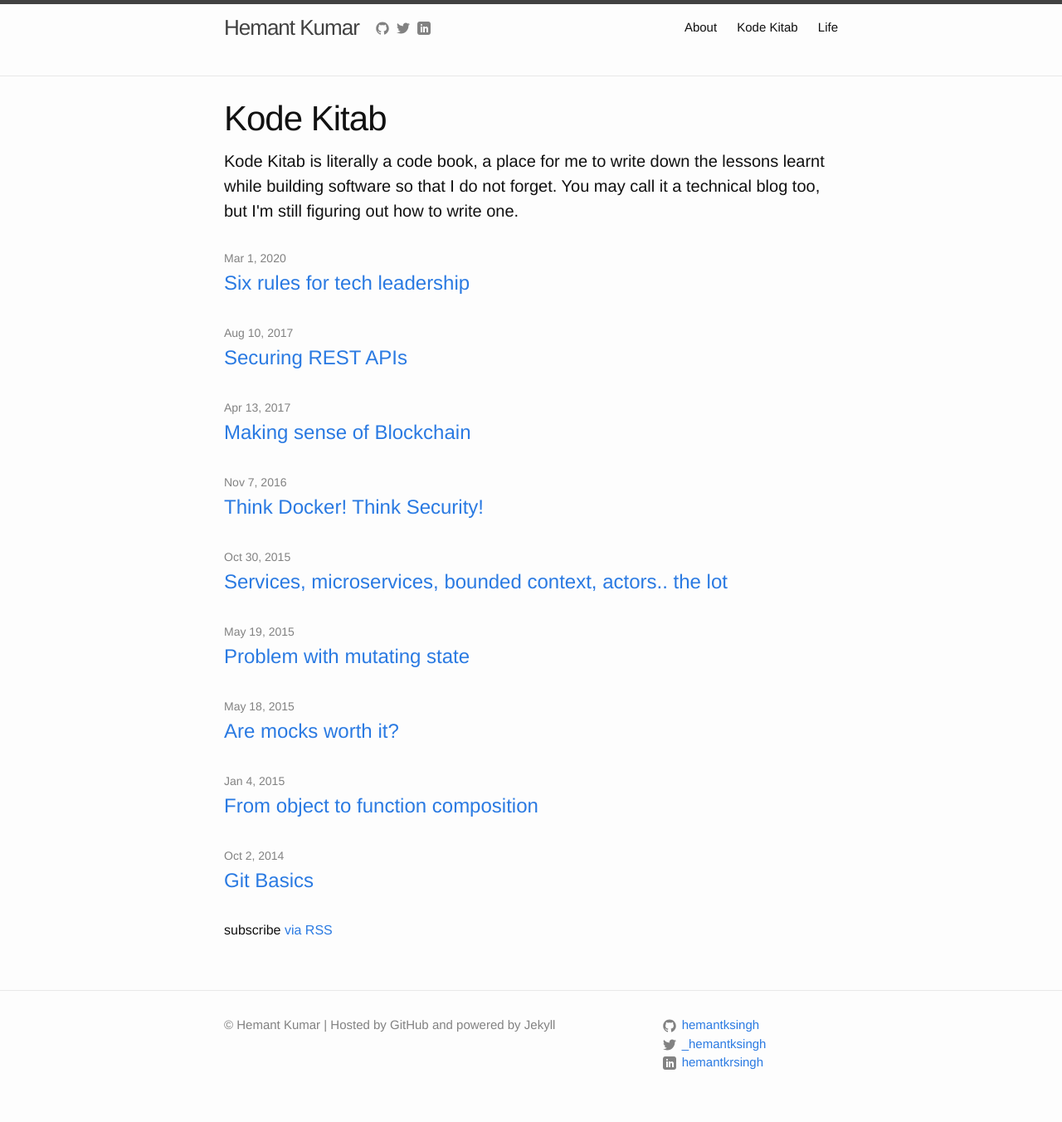
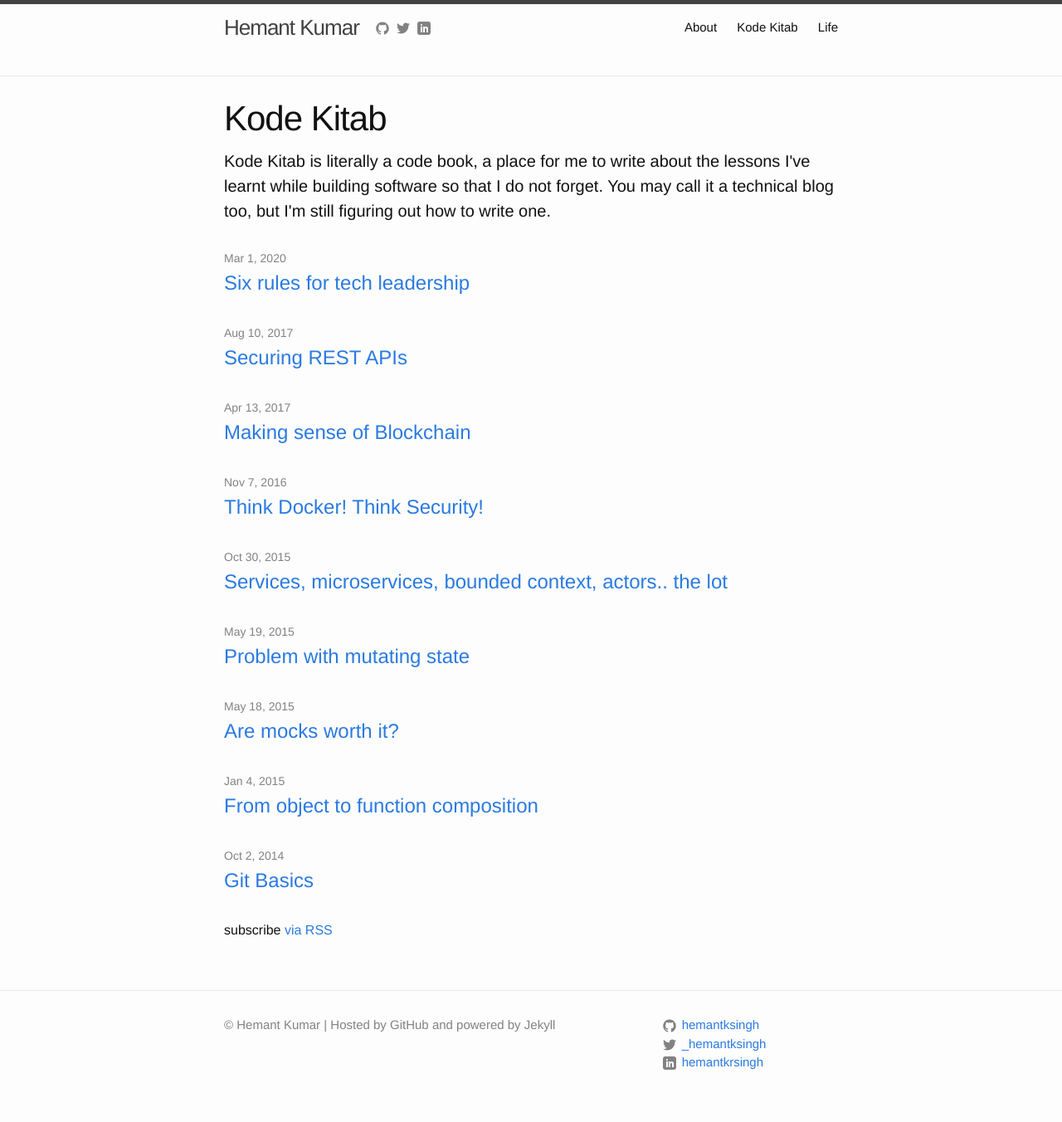
Before and after one commit to hemantksingh/hemantksingh.github.io, a Jekyll site: the page built from kodekitab.html, in a window 1280 px wide. Shown: the whole page at 83% size. Built offline with Jekyll 4.4.1, drawn with Linux system fonts in a browser that asks for light colours.

Commit message:
Update kodekitab.html

```diff
--- a/kodekitab.html
+++ b/kodekitab.html
@@ -2,7 +2,7 @@
 layout: page
 title: Kode Kitab
 permalink: /kodekitab/
-description: Kode Kitab is literally a code book, a place for me to write down the lessons learnt while building software
+description: Kode Kitab is literally a code book, a place for me to write about the lessons I've learnt while building software
   so that I do not forget. You may call it a technical blog too, but I'm still figuring out how to write one.
 ---
 
```
